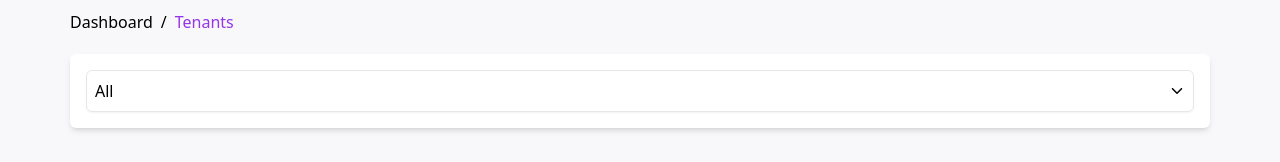
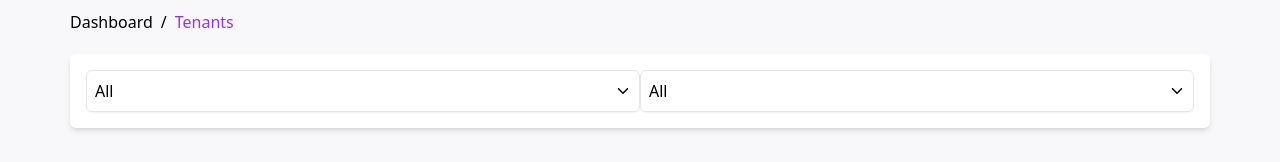
Before and after one commit to natzgg/htmool, a React (Create React App) app: page /tenants in a window 1280 px wide. Shown: the part 150-312 px from the top of the page. Built offline with nearby package versions, Linux system fonts and the light colour scheme.

Commit message:
Fixed dropdown

```diff
--- a/src/components/Dropdown.tsx
+++ b/src/components/Dropdown.tsx
@@ -1,5 +1,6 @@
 import { IoIosArrowDown } from "react-icons/io";
 import { useState } from "react";
+
 import cn from "clsx";
 
 const Dropdown = () => {
@@ -11,22 +12,20 @@ const Dropdown = () => {
     <div onClick={() => setCollapsed(!collapsed)} className="relative group">
       <div className="h-max w-max min-w-full border rounded-md shadow-sm">
         <button className="w-full flex items-center justify-between p-2 rounded-md space-x-6">
-          <span>All</span>
+          <span>{value}</span>
           <IoIosArrowDown className="w-4 h-4" />
         </button>
 
+        {collapsed && (
           <ul
-          className={cn(
-            "hidden absolute group-hover:block bg-transparent w-full",
-            collapsed
-          )}
+            className={cn("absolute group-hover:block bg-transparent w-full")}
           >
-          <div className="p-2 h-full rounded mt-0.5 bg-white space-y-1.5">
+            <div className="p-2 h-full rounded mt-0.5 bg-white space-y-1.5 cursor-pointer">
               <li
                 value={"All"}
                 onClick={() => setValue("All")}
                 className={cn(
-                "rounded-md  p-2",
+                  "rounded-md p-2",
                   value === "All" && "bg-[#7367F0]/[0.16]"
                 )}
               >
@@ -47,6 +46,7 @@ const Dropdown = () => {
               ))}
             </div>
           </ul>
+        )}
       </div>
     </div>
   );
--- a/src/components/tenants/TenantsCard.tsx
+++ b/src/components/tenants/TenantsCard.tsx
@@ -4,7 +4,10 @@ const TenantsCard = () => {
   return (
     <div className="mt-5 shadow-md rounded-md bg-white">
       <div className="p-4">
-        <TenantFilter />
+        <div className="grid grid-cols-2">
+          <TenantFilter />
+          <TenantFilter />
+        </div>
       </div>
     </div>
   );
```
Also changed, not shown: tsconfig.json (+2 -8 lines), 1 other file (tests, documents, lock files or other folders). Lines whose indentation alone changed are shown as unchanged.
